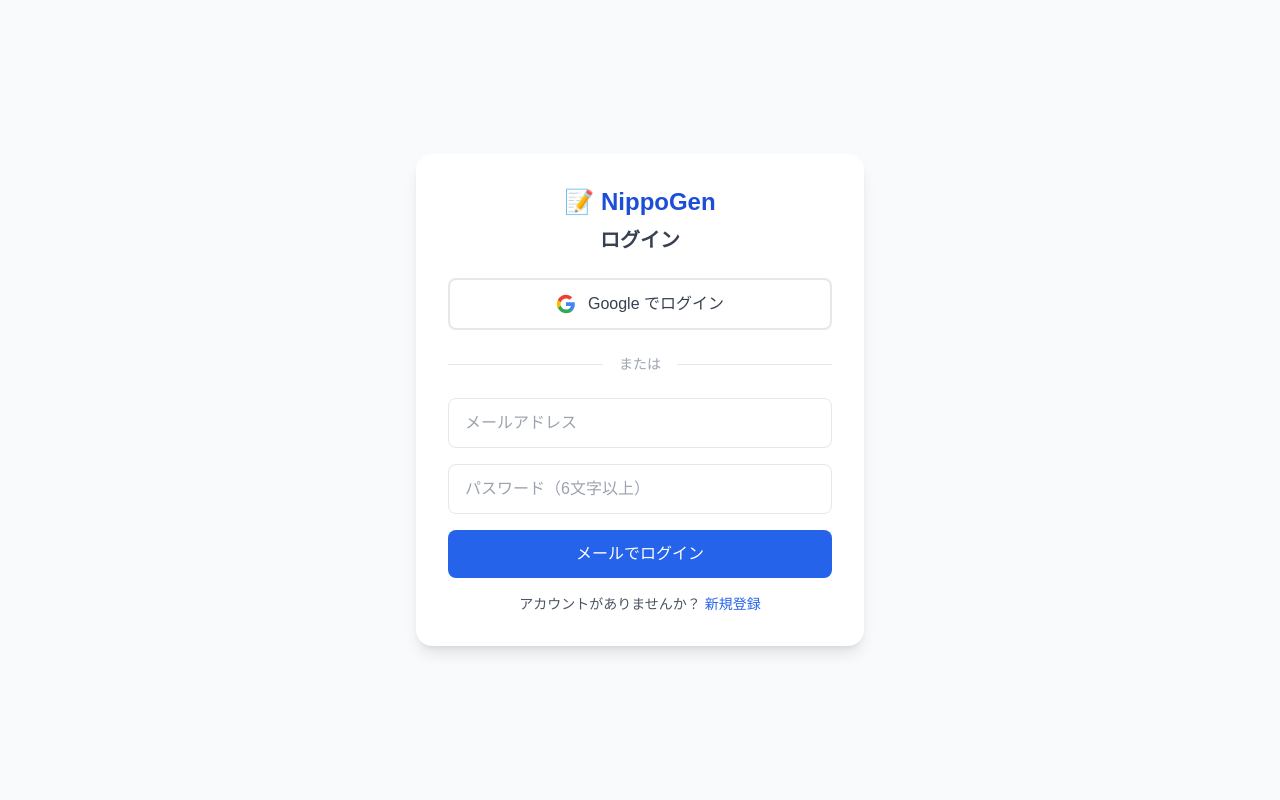
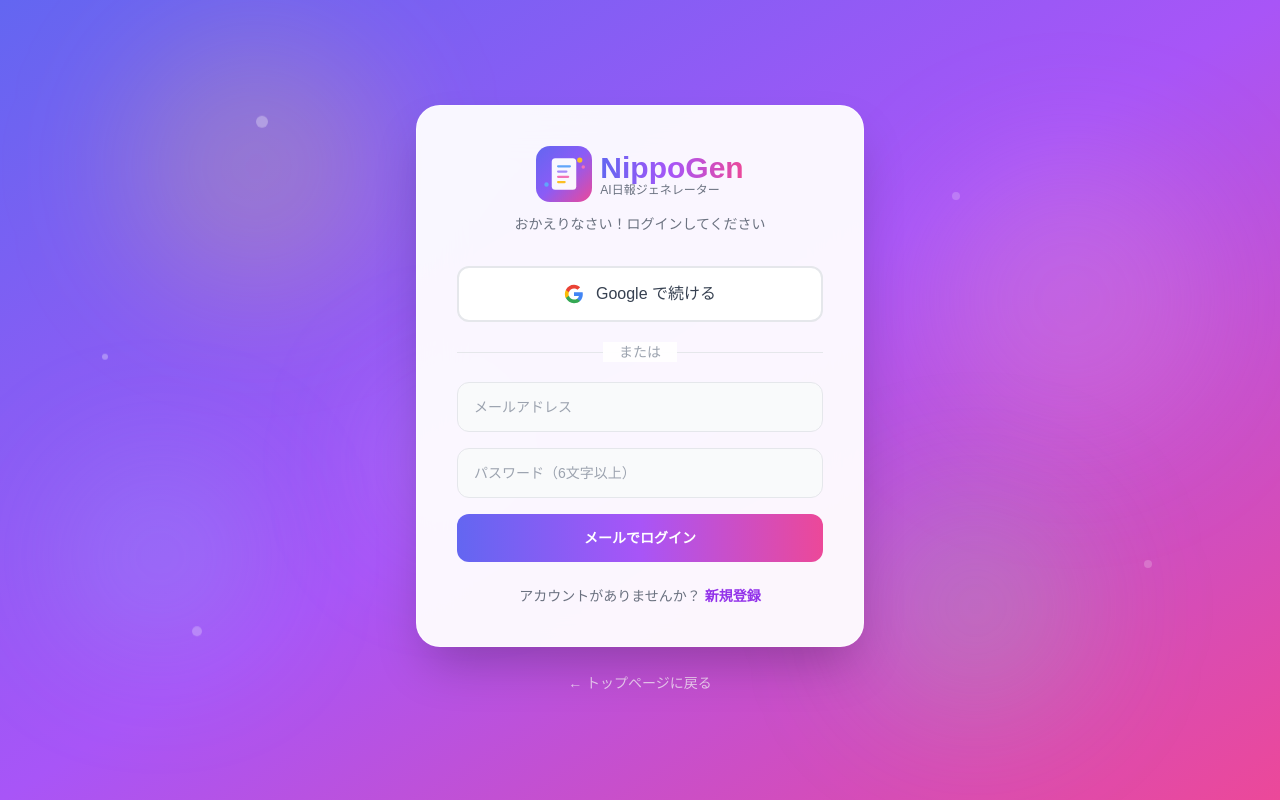
Before and after one commit to mirain11066/nippogen-app, a Next.js app: page /login in a window 1280 px wide. Built offline with nearby package versions, Linux system fonts and the light colour scheme; no server answers.

Commit message:
Update pricing pages, improve login UI

```diff
--- a/app/login/page.tsx
+++ b/app/login/page.tsx
@@ -3,6 +3,7 @@
 import { createBrowserClient } from "@supabase/ssr";
 import { useRouter } from "next/navigation";
 import Link from "next/link";
+import Logo from "@/components/Logo";
 
 const supabase = createBrowserClient(
   process.env.NEXT_PUBLIC_SUPABASE_URL!,
@@ -57,20 +58,44 @@
   };
 
   return (
-    <div className="min-h-screen bg-gray-50 flex items-center justify-center px-4">
-      <div className="max-w-md w-full bg-white rounded-2xl shadow-lg p-8">
-        <Link href="/" className="block text-center mb-2">
-          <span className="text-2xl font-black text-blue-700">📝 NippoGen</span>
-        </Link>
-        <h1 className="text-xl font-bold text-center mb-6 text-gray-700">
-          {isSignUp ? "アカウント作成" : "ログイン"}
-        </h1>
+    <div className="min-h-screen relative overflow-hidden flex items-center justify-center px-4">
+      {/* 背景グラデーション */}
+      <div className="absolute inset-0 bg-gradient-to-br from-indigo-500 via-purple-500 to-pink-500" />
+
+      {/* 浮遊するオブジェクト */}
+      <div className="absolute inset-0 overflow-hidden">
+        <div className="absolute top-10 left-[10%] w-64 h-64 bg-yellow-300/20 rounded-full blur-3xl animate-float" />
+        <div className="absolute top-[60%] left-[5%] w-48 h-48 bg-blue-300/20 rounded-full blur-3xl animate-float-delayed" />
+        <div className="absolute top-[20%] right-[5%] w-72 h-72 bg-pink-300/20 rounded-full blur-3xl animate-float-slow" />
+        <div className="absolute bottom-[10%] right-[15%] w-56 h-56 bg-green-300/20 rounded-full blur-3xl animate-float" />
+        <div className="absolute bottom-[30%] left-[30%] w-40 h-40 bg-purple-300/20 rounded-full blur-3xl animate-float-delayed" />
+      </div>
+
+      {/* 装飾的なドット */}
+      <div className="absolute inset-0 overflow-hidden pointer-events-none">
+        <div className="absolute top-[15%] left-[20%] w-3 h-3 bg-white/30 rounded-full animate-bounce-soft" />
+        <div className="absolute top-[25%] right-[25%] w-2 h-2 bg-white/20 rounded-full animate-bounce-soft" style={{ animationDelay: "0.5s" }} />
+        <div className="absolute bottom-[20%] left-[15%] w-2.5 h-2.5 bg-white/25 rounded-full animate-bounce-soft" style={{ animationDelay: "1s" }} />
+        <div className="absolute top-[70%] right-[10%] w-2 h-2 bg-white/20 rounded-full animate-bounce-soft" style={{ animationDelay: "1.5s" }} />
+        <div className="absolute top-[45%] left-[8%] w-1.5 h-1.5 bg-white/30 rounded-full animate-bounce-soft" style={{ animationDelay: "0.8s" }} />
+      </div>
+
+      {/* カード */}
+      <div className="relative max-w-md w-full animate-slide-up">
+        <div className="bg-white/95 backdrop-blur-xl rounded-3xl shadow-2xl p-8 sm:p-10 border border-white/50">
+          {/* ロゴ */}
+          <div className="flex justify-center mb-3">
+            <Logo size="lg" />
+          </div>
+          <p className="text-center text-sm text-gray-500 mb-8">
+            {isSignUp ? "アカウントを作成して始めましょう" : "おかえりなさい！ログインしてください"}
+          </p>
 
           {/* Google ログインボタン */}
           <button
             onClick={handleGoogleLogin}
             disabled={loading}
-          className="w-full flex items-center justify-center gap-3 py-3 px-4 bg-white border-2 border-gray-200 rounded-lg hover:bg-gray-50 hover:border-gray-300 transition-all disabled:opacity-50 mb-6"
+            className="w-full flex items-center justify-center gap-3 py-3.5 px-4 bg-white border-2 border-gray-200 rounded-xl hover:bg-gray-50 hover:border-gray-300 hover:shadow-md transition-all disabled:opacity-50 mb-5"
           >
             <svg className="w-5 h-5" viewBox="0 0 24 24">
               <path fill="#4285F4" d="M22.56 12.25c0-.78-.07-1.53-.2-2.25H12v4.26h5.92a5.06 5.06 0 0 1-2.2 3.32v2.77h3.57c2.08-1.92 3.28-4.74 3.28-8.1z" />
@@ -78,29 +103,32 @@
               <path fill="#FBBC05" d="M5.84 14.09c-.22-.66-.35-1.36-.35-2.09s.13-1.43.35-2.09V7.07H2.18C1.43 8.55 1 10.22 1 12s.43 3.45 1.18 4.93l2.85-2.22.81-.62z" />
               <path fill="#EA4335" d="M12 5.38c1.62 0 3.06.56 4.21 1.64l3.15-3.15C17.45 2.09 14.97 1 12 1 7.7 1 3.99 3.47 2.18 7.07l3.66 2.84c.87-2.6 3.3-4.53 6.16-4.53z" />
             </svg>
-          <span className="font-medium text-gray-700">Google でログイン</span>
+            <span className="font-medium text-gray-700">Google で続ける</span>
           </button>
 
           {/* 区切り線 */}
-        <div className="relative mb-6">
+          <div className="relative mb-5">
             <div className="absolute inset-0 flex items-center">
               <div className="w-full border-t border-gray-200" />
             </div>
             <div className="relative flex justify-center text-sm">
-            <span className="px-4 bg-white text-gray-400">または</span>
+              <span className="px-4 bg-white/95 text-gray-400">または</span>
             </div>
           </div>
 
           {/* メール/パスワード フォーム */}
           <form onSubmit={handleSubmit} className="space-y-4">
+            <div>
               <input
                 type="email"
                 placeholder="メールアドレス"
                 value={email}
                 onChange={(e) => setEmail(e.target.value)}
                 required
-            className="w-full px-4 py-3 border rounded-lg focus:ring-2 focus:ring-blue-500 outline-none"
+                className="w-full px-4 py-3.5 bg-gray-50 border border-gray-200 rounded-xl focus:ring-2 focus:ring-purple-500 focus:border-transparent outline-none transition-all text-sm"
               />
+            </div>
+            <div>
               <input
                 type="password"
                 placeholder="パスワード（6文字以上）"
@@ -108,30 +136,42 @@
                 onChange={(e) => setPassword(e.target.value)}
                 required
                 minLength={6}
-            className="w-full px-4 py-3 border rounded-lg focus:ring-2 focus:ring-blue-500 outline-none"
+                className="w-full px-4 py-3.5 bg-gray-50 border border-gray-200 rounded-xl focus:ring-2 focus:ring-purple-500 focus:border-transparent outline-none transition-all text-sm"
               />
+            </div>
             <button
               type="submit"
               disabled={loading}
-            className="w-full py-3 bg-blue-600 text-white rounded-lg hover:bg-blue-700 disabled:opacity-50 font-medium"
+              className="w-full py-3.5 bg-gradient-to-r from-indigo-500 via-purple-500 to-pink-500 text-white rounded-xl hover:opacity-90 disabled:opacity-50 font-semibold text-sm transition-all hover:shadow-lg hover:shadow-purple-500/25"
             >
               {loading ? "処理中..." : isSignUp ? "アカウント作成" : "メールでログイン"}
             </button>
           </form>
 
           {message && (
-          <p className="mt-4 text-center text-sm text-red-600">{message}</p>
+            <div className={`mt-4 text-center text-sm p-3 rounded-xl ${message.includes("確認メール") ? "bg-green-50 text-green-600" : "bg-red-50 text-red-600"}`}>
+              {message}
+            </div>
           )}
-        <p className="mt-4 text-center text-sm text-gray-600">
+
+          <p className="mt-6 text-center text-sm text-gray-500">
             {isSignUp ? "既にアカウントをお持ちですか？" : "アカウントがありませんか？"}
             <button
               onClick={() => { setIsSignUp(!isSignUp); setMessage(""); }}
-            className="text-blue-600 hover:underline ml-1"
+              className="text-purple-600 hover:text-purple-700 font-semibold ml-1 hover:underline"
             >
               {isSignUp ? "ログイン" : "新規登録"}
             </button>
           </p>
         </div>
+
+        {/* カード下のリンク */}
+        <div className="text-center mt-6">
+          <Link href="/" className="text-white/70 text-sm hover:text-white transition-colors">
+            ← トップページに戻る
+          </Link>
+        </div>
+      </div>
     </div>
   );
 }
--- a/app/page.tsx
+++ b/app/page.tsx
@@ -381,7 +381,7 @@
                   <span className="text-blue-500">✓</span> 優先サポート
                 </li>
                 <li className="flex items-center gap-2">
-                  <span className="text-blue-500">✓</span> 履歴保存
+                  <span className="text-blue-500">✓</span> PDF出力
                 </li>
               </ul>
               <Link
--- a/app/pricing/page.tsx
+++ b/app/pricing/page.tsx
@@ -40,6 +40,7 @@
             <li className="flex items-center gap-2">✅ 3種類のテンプレート</li>
             <li className="flex items-center gap-2">✅ トーン選択</li>
             <li className="flex items-center gap-2">✅ コピー＆ダウンロード</li>
+            <li className="flex items-center gap-2 text-gray-400">❌ PDF出力</li>
           </ul>
           <Link href="/" className="block w-full text-center bg-gray-100 text-gray-700 font-semibold py-3 rounded-xl hover:bg-gray-200 transition-colors">
             現在のプラン
```
Lines whose indentation alone changed are shown as unchanged.
